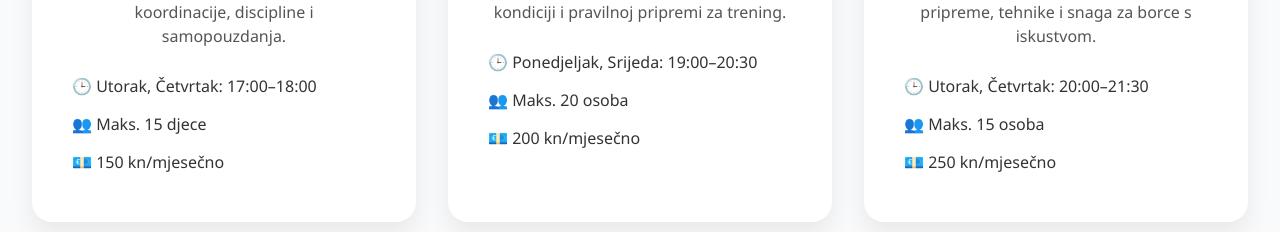
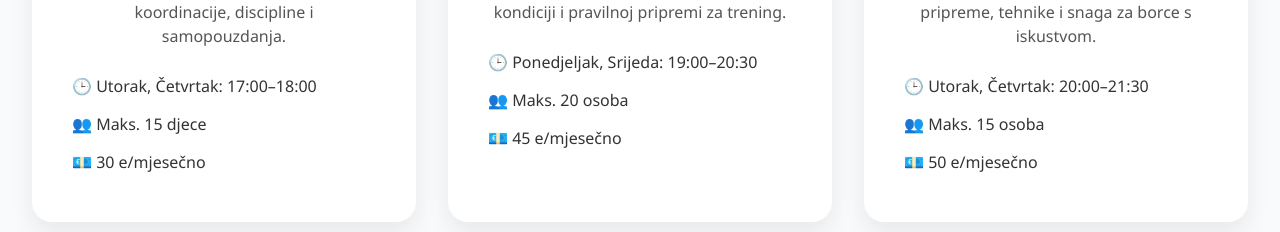
Before and after one commit to Martin2005F/Kickbox-club-blitz, a plain HTML site: page index.html in a window 1280 px wide. Shown: the part 2226-2458 px from the top of the page. Drawn offline with Linux system fonts and the light colour scheme.

Commit message:
Update index.html

```diff
--- a/index.html
+++ b/index.html
@@ -177,7 +177,7 @@
             <ul>
               <li>🕒 Utorak, Četvrtak: 17:00–18:00</li>
               <li>👥 Maks. 15 djece</li>
-              <li>💶 150 kn/mjesečno</li>
+              <li>💶 30 e/mjesečno</li>
             </ul>
           </div>
           <div class="training-card animate-on-scroll">
@@ -190,7 +190,7 @@
             <ul>
               <li>🕒 Ponedjeljak, Srijeda: 19:00–20:30</li>
               <li>👥 Maks. 20 osoba</li>
-              <li>💶 200 kn/mjesečno</li>
+              <li>💶 45 e/mjesečno</li>
             </ul>
           </div>
           <div class="training-card animate-on-scroll">
@@ -203,7 +203,7 @@
             <ul>
               <li>🕒 Utorak, Četvrtak: 20:00–21:30</li>
               <li>👥 Maks. 15 osoba</li>
-              <li>💶 250 kn/mjesečno</li>
+              <li>💶 50 e/mjesečno</li>
             </ul>
           </div>
         </div>
```
